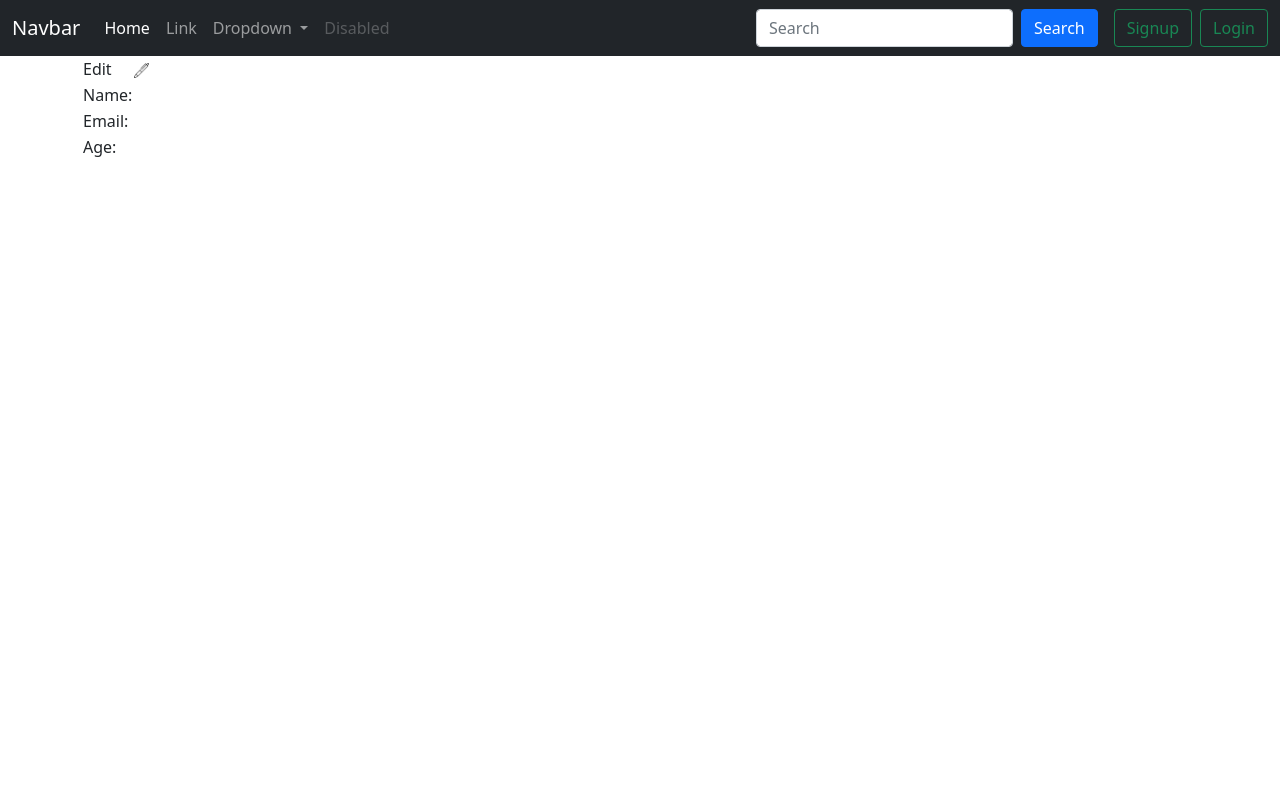
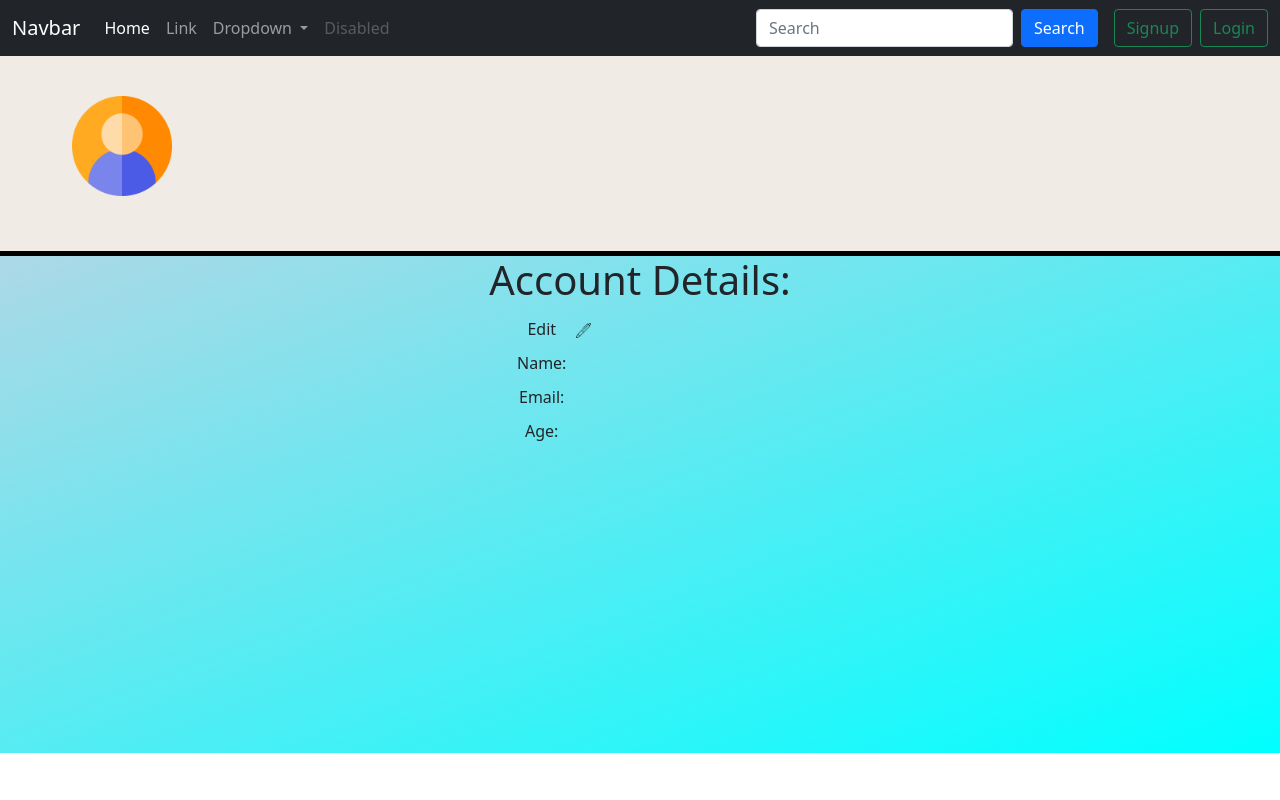
Before and after one commit to KartikeyKakaria/Qbonanza.com, a PHP site: page /profile.html in a window 1280 px wide. Run offline with PHP 8.4, Linux system fonts and the light colour scheme.

Commit message:
did some necessary css changes

```diff
--- a/css/profile.css
+++ b/css/profile.css
@@ -1,3 +1,42 @@
+#rest{
+    background-image: linear-gradient(to bottom right, lightblue, cyan);
+    text-align: center;
+    justify-content:center;
+    height:497px;
+}
+table, th, td{
+    /* border:5px solid black; */
+    padding:5px;
+}
+#id:hover{
+    cursor:move;
+}
+#profile{
+    position:relative;
+    left:40%;
+}
 #edit{
     text-decoration: underline;
 }
+.mid{
+    background-color: rgba(231, 223, 213, 0.63);
+    height:200px;
+    width:100%;
+    padding:30px;
+    border-bottom:5px solid black;
+}
+ul#header{
+    list-style-type:none;
+    float:left;
+}
+ul#header li{
+    float:left;
+    margin:10px
+}
+#headerName{
+    font-size:60px;
+    margin:5px;
+}
+#headerEmail{
+    margin:5px;
+}
--- a/js/home.js
+++ b/js/home.js
@@ -3,9 +3,13 @@ function displayData(){
         let name = document.querySelector("#name");
         let email = document.querySelector("#email");
         let age = document.querySelector("#age");
+        let hName = document.querySelector("#headerName");
+        let hEmail = document.querySelector("#headerEmail");
         name.innerHTML = user.name;
         email.innerHTML = user.email;
         age.innerHTML = user.age;
+        hName.innerHTML = user.name;
+        hEmail.innerHTML = user.email;
 }
 window.onload= ()=>{
     displayData();
--- a/profile.html
+++ b/profile.html
@@ -7,6 +7,7 @@
     <title>Document</title>
     <link href="https://cdn.jsdelivr.net/npm/bootstrap@5.1.3/dist/css/bootstrap.min.css" rel="stylesheet" integrity="sha384-1BmE4kWBq78iYhFldvKuhfTAU6auU8tT94WrHftjDbrCEXSU1oBoqyl2QvZ6jIW3" crossorigin="anonymous">
     <script src="https://cdn.jsdelivr.net/npm/bootstrap@5.1.3/dist/js/bootstrap.bundle.min.js" integrity="sha384-ka7Sk0Gln4gmtz2MlQnikT1wXgYsOg+OMhuP+IlRH9sENBO0LRn5q+8nbTov4+1p" crossorigin="anonymous"></script>
+    <link rel="stylesheet" href="css/profile.css">
 </head>
 <body>
     <nav class="navbar navbar-expand-lg navbar-dark bg-dark">
@@ -55,9 +56,20 @@
             </div>
         </div>
     </nav>
-    <div class="container">
         <!-- <input type="file" name="image" id="image"> -->
-        <div class="img"></div>
+        <!-- <div class="img"></div> -->
+        <div class="mid">
+
+            <ul id="header">
+                <li><img src="images/user.png" alt="PFP" height="100px" width="100px"></li>
+                <li id="headerData">
+                    <p id="headerName"></p>
+                    <p id="headerEmail"></p>
+                </li>
+            </ul>
+        </div>
+       <div id="rest">
+        <h1>Account Details: </h1>
         <table id="profile">
             <thead>
                 <td>Edit</td>
@@ -78,8 +90,8 @@
                 </tr>
             </tbody>
         </table>
+       </div>
         <button class="btn btn-primary" id="submit" style="display:none">Submit</button>
-    </div>
 
 </body>
 <script src="js/home.js"></script>
```
Also changed, not shown: images/user.png (added).
